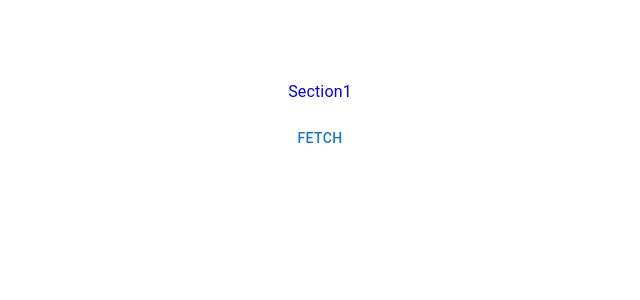
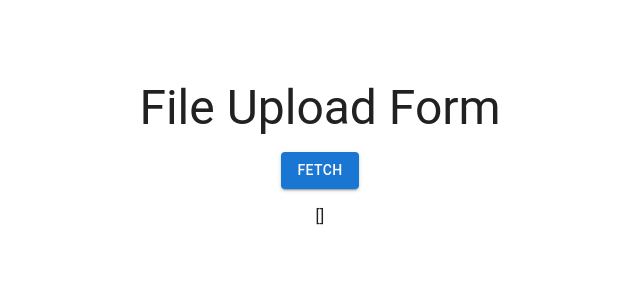
Before and after one commit to jan-cibulka/react-redux-form, a Next.js app: page / in a window 1280 px wide. Shown: the top 300 px of the page, without its empty margins (320-960 px from the left). Built offline with nearby package versions, Linux system fonts and the light colour scheme.

Commit message:
add linter

```diff
--- a/src/components/Form.tsx
+++ b/src/components/Form.tsx
@@ -1,5 +1,3 @@
-interface FormProps {}
-
 const Form = (): JSX.Element => {
   return <h1>Form</h1>;
 };
--- /dev/null
+++ b/src/components/Table.tsx
@@ -0,0 +1,5 @@
+const Table = (): JSX.Element => {
+  return <p>table</p>;
+};
+
+export default Table;
--- a/src/features/counter/form/formApi.ts
+++ b/src/features/counter/form/formApi.ts
@@ -10,7 +10,9 @@ export type FetchResult = {
 export type ApiCallResult = 'success' | 'failure';
 
 export async function fetchData(): Promise<FetchResult> {
+  try {
     console.log('will fetch');
+
     const response = await fetch(`${apiUrl}/data`, {
       method: 'GET',
     });
@@ -22,6 +24,9 @@ export async function fetchData(): Promise<FetchResult> {
     if (parsedResult.success) {
       return { data: parsedResult.data, result: 'success' };
     }
+  } catch (error) {
+    console.log(error);
+  }
 
   return { data: [], result: 'failure' };
 }
--- a/src/pages/_app.tsx
+++ b/src/pages/_app.tsx
@@ -2,10 +2,10 @@ import '../styles/globals.css';
 
 import { Provider } from 'react-redux';
 import type { AppProps } from 'next/app';
-import store from '../app/store';
 import React from 'react';
 import { ThemeProvider } from '@mui/material/styles';
 import { CssBaseline } from '@mui/material';
+import store from '../app/store';
 import theme from '../theme/theme';
 
 function App(props: AppProps): JSX.Element {
--- a/src/pages/index.tsx
+++ b/src/pages/index.tsx
@@ -1,24 +1,35 @@
-import { Box, Button, Typography } from '@mui/material';
-import { Container } from '@mui/system';
+import { Box, Button, Table, Typography } from '@mui/material';
 import type { NextPage } from 'next';
 import Head from 'next/head';
+import { useCallback, useState } from 'react';
 import { fetchData } from '../features/counter/form/formApi';
 
 const IndexPage: NextPage = (): JSX.Element => {
+  const [data, setData] = useState([]);
+
+  const handleFetchClick = useCallback(async () => {
+    const { data, result } = await fetchData();
+
+    setData(data);
+    console.log(data, result);
+  }, []);
+
   return (
     <Box sx={{ width: 1, height: 1 }}>
       <Head>
         <title>Form Website</title>
       </Head>
-      <Box
-        sx={{ color: 'blue', display: 'flex', flexDirection: 'column', gap: 4, alignItems: 'center', mt: 10, p: 10 }}
-      >
+      <Box sx={{ display: 'flex', flexDirection: 'column', gap: 4, alignItems: 'center', mt: 10, p: 10 }}>
         <Box>
-          <Typography>Section1</Typography>
+          <Typography variant="h3">File Upload Form</Typography>
         </Box>
         <Box>
-          <Button onClick={fetchData}>Fetch</Button>
+          <Button onClick={handleFetchClick} variant="contained">
+            Fetch
+          </Button>
         </Box>
+        <Box>{JSON.stringify(data)}</Box>
+        <Table />
       </Box>
     </Box>
   );
```
Also changed, not shown: package.json (+15 -2 lines), src/pages/api/counter.ts (+6 -6 lines), .eslintrc.js (added), 1 other file (tests, documents, lock files or other folders). Lines whose indentation alone changed are shown as unchanged.
